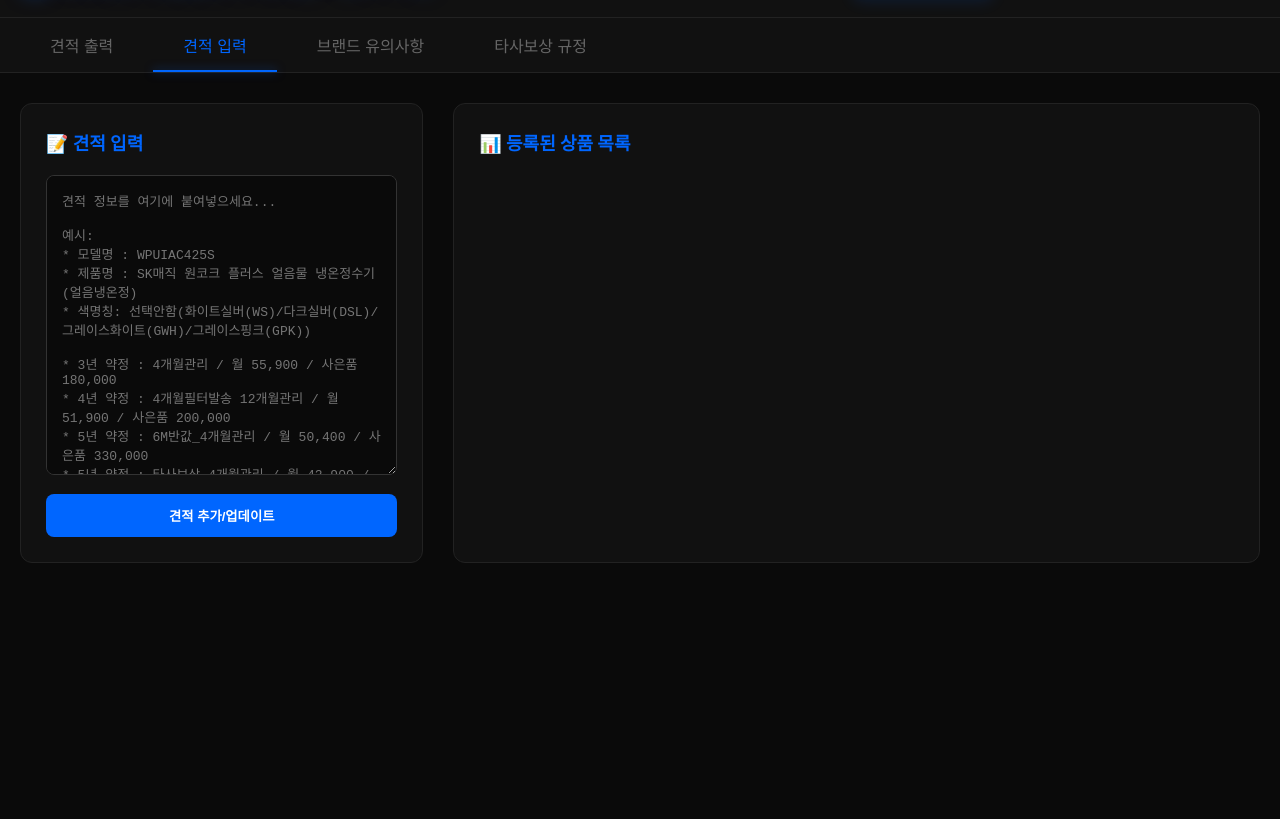
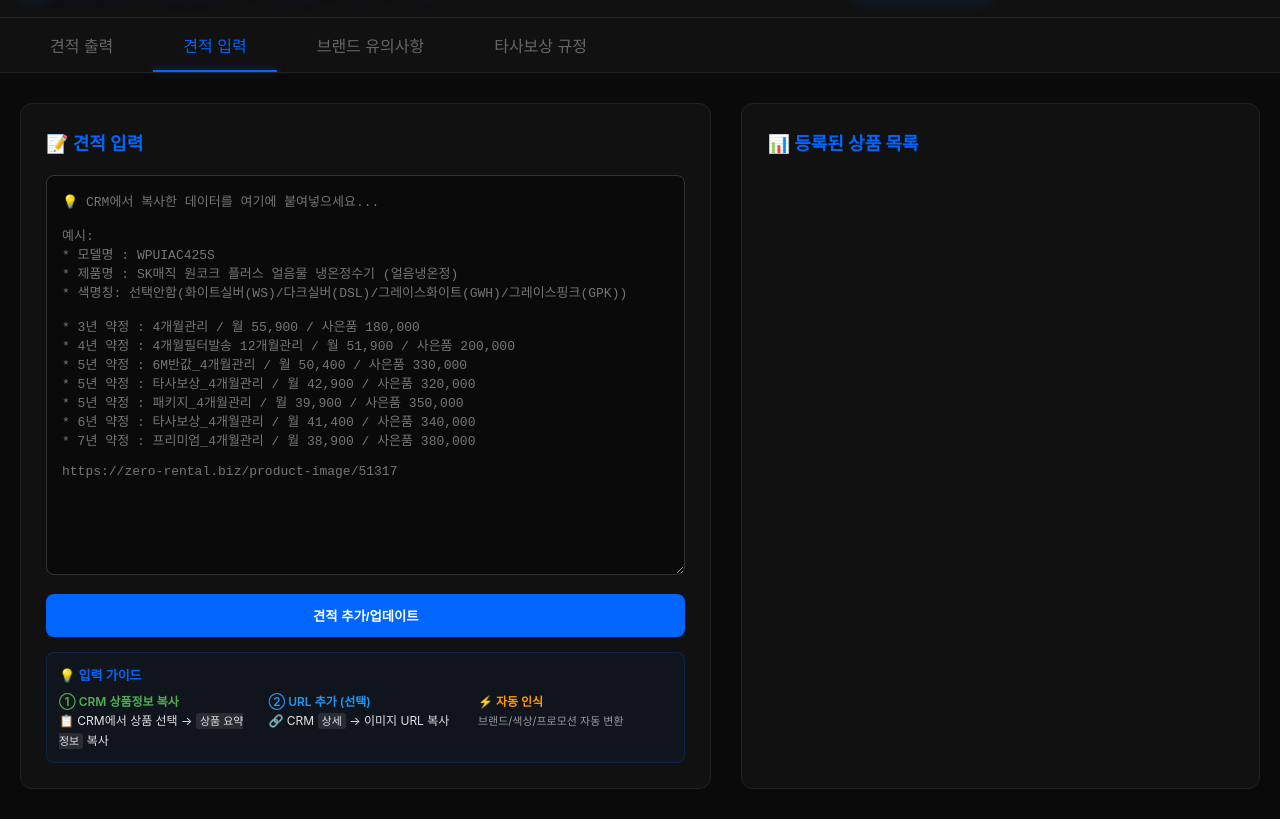
Before and after one commit to Helper-Yoon/sns-rental-system, a website: page index.html in a window 1280 px wide. Both pictures are taken after a click on the button "견적 입력". Shown: the part 65-884 px from the top of the page. Before the commit the page ends 800 px from the top, so only its background shows below. Drawn offline with nearby package versions, Linux system fonts and the light colour scheme; no server answers.

Commit message:
Update index.html

```diff
--- a/index.html
+++ b/index.html
@@ -901,7 +901,7 @@
 
         .input-container {
             display: grid;
-            grid-template-columns: 1fr 2fr;
+            grid-template-columns: 2fr 1.5fr;
             gap: 30px;
         }
 
@@ -920,7 +920,7 @@
 
         .paste-area {
             width: 100%;
-            min-height: 300px;
+            min-height: 400px;
             background: #0a0a0a;
             border: 1px solid #333;
             color: #e0e0e0;
@@ -1419,7 +1419,7 @@
             <div class="input-container">
                 <div class="input-panel">
                     <h3>📝 견적 입력</h3>
-                    <textarea class="paste-area" id="pasteArea" placeholder="견적 정보를 여기에 붙여넣으세요...
+                    <textarea class="paste-area" id="pasteArea" placeholder="💡 CRM에서 복사한 데이터를 여기에 붙여넣으세요...
 
 예시:
 * 모델명 : WPUIAC425S
@@ -1434,22 +1434,34 @@
 * 6년 약정 : 타사보상_4개월관리 / 월 41,400 / 사은품 340,000
 * 7년 약정 : 프리미엄_4개월관리 / 월 38,900 / 사은품 380,000
 
-https://zero-rental.biz/product-image/51317
-또는
-상품 안내페이지 : https://zero-rental.biz/product-image/51317
-
-(참고:
-- 제품명에서 브랜드 자동 인식 (SK매직, LG, 코웨이 등)
-- 색명칭 정보는 괄호 안의 내용을 추출하여 정리
-- 6M반값은 '6개월 반값 프로모션 / 4개월관리'로 자동 변환
-- 타사보상은 주황색, 패키지는 녹색으로 표시
-- URL은 다양한 형식 모두 인식)"></textarea>
+https://zero-rental.biz/product-image/51317"></textarea>
                     <button class="btn-primary" onclick="parseAndAdd()">견적 추가/업데이트</button>
+                    <div style="background: rgba(0, 102, 255, 0.05); border: 1px solid rgba(0, 102, 255, 0.2); border-radius: 8px; padding: 12px; margin-top: 15px;">
+                        <div style="color: var(--primary-blue); font-weight: 600; margin-bottom: 8px; font-size: 13px;">
+                            💡 입력 가이드
+                        </div>
+                        <div style="color: #e0e0e0; font-size: 12px; line-height: 1.6;">
+                            <div style="display: flex; gap: 15px;">
+                                <div style="flex: 1;">
+                                    <span style="color: #4CAF50; font-weight: 600;">① CRM 상품정보 복사</span><br>
+                                    📋 CRM에서 상품 선택 → <span style="background: rgba(255, 255, 255, 0.1); padding: 1px 4px; border-radius: 3px; font-size: 11px;">상품 요약 정보</span> 복사
+                                </div>
+                                <div style="flex: 1;">
+                                    <span style="color: #2196F3; font-weight: 600;">② URL 추가 (선택)</span><br>
+                                    🔗 CRM <span style="background: rgba(255, 255, 255, 0.1); padding: 1px 4px; border-radius: 3px; font-size: 11px;">상세</span> → 이미지 URL 복사
+                                </div>
+                                <div style="flex: 1;">
+                                    <span style="color: #FF9800; font-weight: 600;">⚡ 자동 인식</span><br>
+                                    <span style="color: #999; font-size: 11px;">브랜드/색상/프로모션 자동 변환</span>
+                                </div>
+                            </div>
+                        </div>
+                    </div>
                 </div>
 
                 <div class="input-panel">
                     <h3>📊 등록된 상품 목록</h3>
-                    <div id="productSummary" style="max-height: 400px; overflow-y: auto;">
+                    <div id="productSummary" style="max-height: 600px; overflow-y: auto;">
                         <!-- 등록된 상품 목록이 표시됩니다 -->
                     </div>
                 </div>
```
